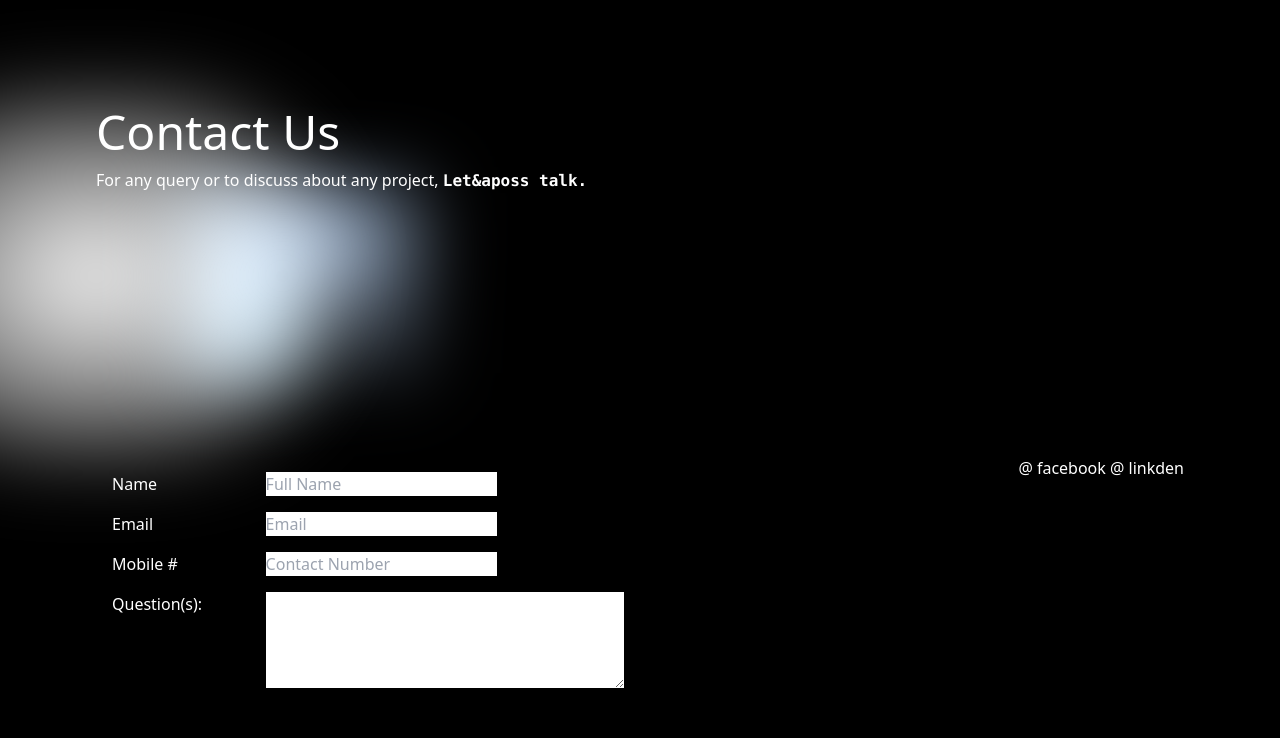
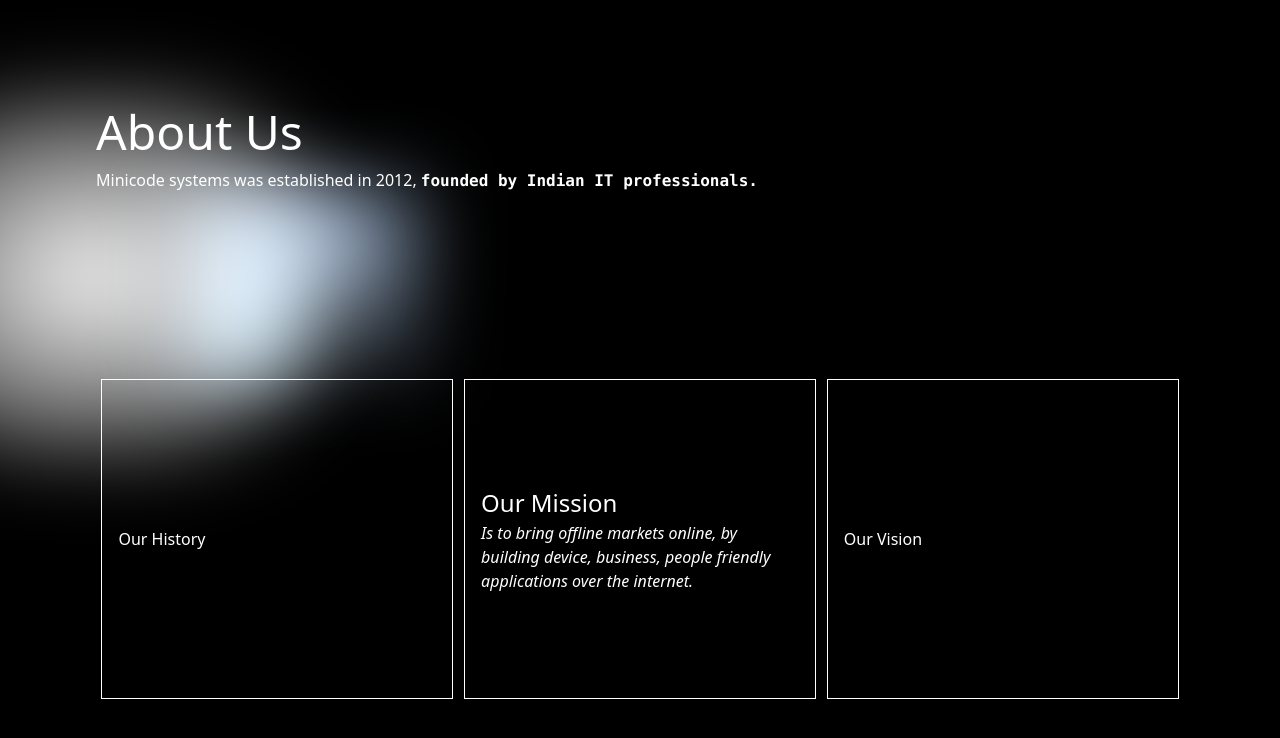
Before and after one commit to greenArrow1/minicodesystems, a Next.js app: page /about in a window 1280 px wide. Shown: the top 738 px of the page. Built offline with nearby package versions, Linux system fonts and the light colour scheme.

Commit message:
contact us and about us changes

```diff
--- a/app/globals.css
+++ b/app/globals.css
@@ -4,8 +4,8 @@
 
 :root {
   --foreground-rgb: 255, 255, 255;
-    --background-start-rgb: 0, 0, 0;
-    --background-end-rgb: 0, 0, 0;
+  --background-start-rgb: 0, 0, 0;
+  --background-end-rgb: 0, 0, 0;
   /* --foreground-rgb: 0, 0, 0;
   --background-start-rgb: 214, 219, 220;
   --background-end-rgb: 255, 255, 255; */
@@ -21,35 +21,52 @@
 
 body {
   color: rgb(var(--foreground-rgb));
-  background: linear-gradient(
-      to bottom,
+  background: linear-gradient(to bottom,
       transparent,
-      rgb(var(--background-end-rgb))
-    )
-    rgb(var(--background-start-rgb));
+      rgb(var(--background-end-rgb))) rgb(var(--background-start-rgb));
 }
-#content > p {
+
+#content>p {
   margin: 1rem;
   /* border: 1px solid grey; */
   /* width: fit-content; */
-   display:flex;
+  display: flex;
+
   /*justify-content:space-between */
-  > label{
+  >label {
     min-width: 30%;
   }
 }
 
+.cards {
+  border: 1px solid white;
+  width: 100%;
+  height: 20rem;
+  margin: 0.5%;
+  justify-content: center;
+  /* align-items: center; */
+  display: flex;
+  padding: 1rem;
+  flex-direction: column;
+}
+.mission{
+  font-style: italic;
+
+}
+.mission-heading{
+  font-size: x-large;
+}
 @media only screen and (max-width: 600px) {
   body {
     background-color: lightblue;
   }
 
-  #content > p {
+  #content>p {
     margin: 1rem;
     /* border: 1px solid grey; */
     /* width: fit-content; */
-     display:flex;
-     flex-direction: column;
+    display: flex;
+    flex-direction: column;
     /*justify-content:space-between */
 
   }
--- a/app/page.tsx
+++ b/app/page.tsx
@@ -55,7 +55,7 @@
           target="_blank"
           rel="noopener noreferrer"
         >
-          <h2 className={`mb-3 text-2xl font-semibold`} onClick={() => router.push('/about')}>
+          <h2 className={`mb-3 text-2xl font-semibold`}>
             About Us{' '}
             <span className="inline-block transition-transform group-hover:translate-x-1 motion-reduce:transform-none">
               -&gt;
@@ -99,9 +99,9 @@
             Explore the Next.js 13 playground.
           </p>
         </a>
-
+        {/* onClick={() => router.push('/about')} */}
         <a
-          href="/about"
+          href="/contactus"
           className="group rounded-lg border border-transparent px-5 py-4 transition-colors hover:border-gray-300 hover:bg-gray-100 hover:dark:border-neutral-700 hover:dark:bg-neutral-800/30"
           target="_blank"
           rel="noopener noreferrer"
--- a/pages/about.tsx
+++ b/pages/about.tsx
@@ -7,39 +7,33 @@
   return (
     <main className="flex min-h-screen flex-col justify-between p-24">
       <div className="relative before:absolute before:h-[300px] before:w-[480px] before:-translate-x-1/2 before:rounded-full before:bg-gradient-radial before:from-white before:to-transparent before:blur-2xl before:content-[''] after:absolute after:-z-20 after:h-[180px] after:w-[240px] after:translate-x-1/3 after:bg-gradient-conic after:from-sky-200 after:via-blue-200 after:blur-2xl after:content-[''] before:dark:bg-gradient-to-br before:dark:from-transparent before:dark:to-blue-700 before:dark:opacity-10 after:dark:from-sky-900 after:dark:via-[#0141ff] after:dark:opacity-40 before:lg:h-[360px] z-[-1]">
-        <h1 style={{ fontSize: "xxx-large" }}>Contact Us</h1>
+        <h1 style={{ fontSize: "xxx-large" }}>About Us</h1>
         <p >
-          For any query or to discuss about any project,&nbsp;
-          <code className="font-mono font-bold">Let&aposs talk.</code>
+          Minicode systems was established in 2012,&nbsp;
+          <code className="font-mono font-bold">founded by Indian IT professionals.</code>
         </p>
       </div>
       <div style={{display:'flex', flexDirection:'row', justifyContent: "space-between"}}>
-        <div  id='content' style={{width:'50%'}}>
-        <p style={{}}>
-          <label htmlFor="name">Name</label>
-          <input id='name' type='text' placeholder='Full Name' />
-        </p>
-        <p>
-        <label htmlFor="email">Email</label>
-          <input id="email" type='email' placeholder='Email' onClick={()=>{
-            //router.push('/about', { scroll: false });
-          }}/>
-        </p>
-        <p>
-        <label htmlFor="phoneNumber">Mobile #</label>
-        <input id="phoneNumber" type='number' placeholder='Contact Number'/>
-        </p>
-        <p>
-        <label htmlFor="que">Question(s):</label>
-        <textarea id='que' rows={4} cols={50}/>
-        </p>
+        <div id="cardsContainer"  style={{width: "100%",display: "inline-flex"}}>
+          <p className='cards'>
+              Our History
+          </p>
+          <p className='cards'>
+              <span className='mission-heading'>
+              Our Mission
+              </span>
+              <span className='mission'>
+              Is to bring offline markets online,
+              by building device, business, people
+              friendly applications over the internet.
+              </span>
+
+          </p>
+          <p className='cards'>
+              Our Vision
+          </p>
         </div>
-        <section>
-        <p>
-            @ facebook
-            @ linkden
-        </p>
-        </section>
+
       </div>
     </main>
   )
--- /dev/null
+++ b/pages/contactus.tsx
@@ -0,0 +1,46 @@
+
+import '../app/globals.css'
+import type { Metadata } from 'next'
+import { Inter } from 'next/font/google'
+
+export default function Contact() {
+  return (
+    <main className="flex min-h-screen flex-col justify-between p-24">
+      <div className="relative before:absolute before:h-[300px] before:w-[480px] before:-translate-x-1/2 before:rounded-full before:bg-gradient-radial before:from-white before:to-transparent before:blur-2xl before:content-[''] after:absolute after:-z-20 after:h-[180px] after:w-[240px] after:translate-x-1/3 after:bg-gradient-conic after:from-sky-200 after:via-blue-200 after:blur-2xl after:content-[''] before:dark:bg-gradient-to-br before:dark:from-transparent before:dark:to-blue-700 before:dark:opacity-10 after:dark:from-sky-900 after:dark:via-[#0141ff] after:dark:opacity-40 before:lg:h-[360px] z-[-1]">
+        <h1 style={{ fontSize: "xxx-large" }}>Contact Us</h1>
+        <p >
+          For any query or to discuss about any project,&nbsp;
+          <code className="font-mono font-bold">Let&aposs talk.</code>
+        </p>
+      </div>
+      <div style={{display:'flex', flexDirection:'row', justifyContent: "space-between"}}>
+        <div  id='content' style={{width: "80%",display: "inline-flex"}}>
+        <p style={{}}>
+          <label htmlFor="name">Name</label>
+          <input id='name' type='text' placeholder='Full Name' />
+        </p>
+        <p>
+        <label htmlFor="email">Email</label>
+          <input id="email" type='email' placeholder='Email' onClick={()=>{
+            //router.push('/about', { scroll: false });
+          }}/>
+        </p>
+        <p>
+        <label htmlFor="phoneNumber">Mobile #</label>
+        <input id="phoneNumber" type='number' placeholder='Contact Number'/>
+        </p>
+        <p>
+        <label htmlFor="que">Question(s):</label>
+        <textarea id='que' rows={4} cols={50}/>
+        </p>
+        </div>
+        <section>
+        <p>
+            @ facebook
+            @ linkden
+        </p>
+        </section>
+      </div>
+    </main>
+  )
+}
```
